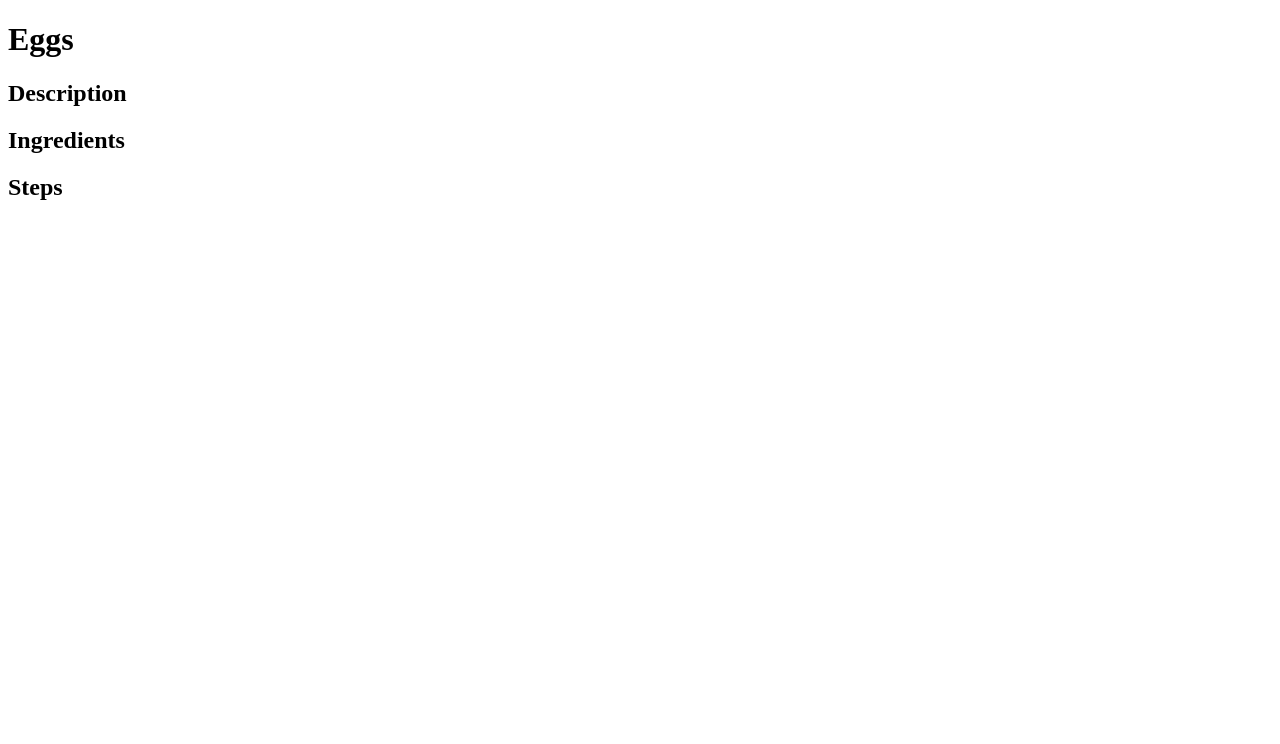
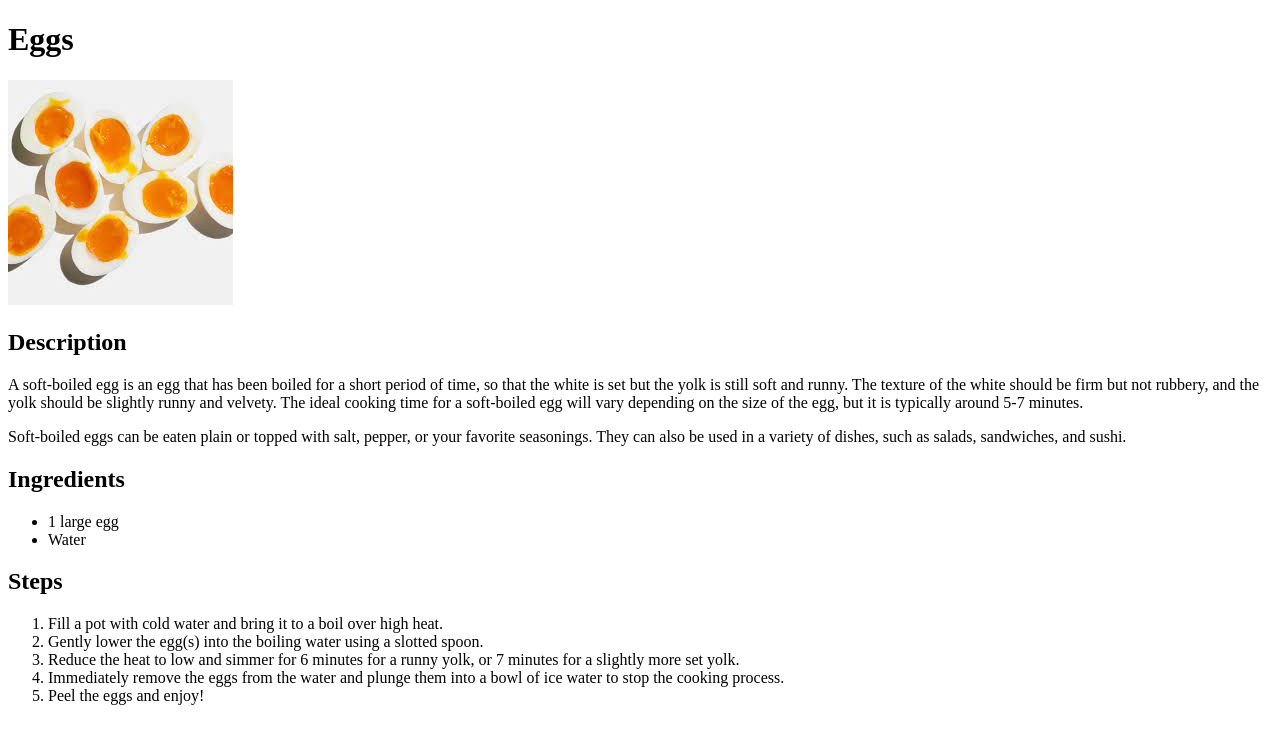
Before and after one commit to mdemore2/odin-recipes, a plain HTML site: page recipes/eggs.html in a window 1280 px wide. Drawn offline with Linux system fonts and the light colour scheme.

Commit message:
Populated eggs and toast pages
Linked images to both pages
Added description, ingredients, and steps to both pages

```diff
--- a/recipes/eggs.html
+++ b/recipes/eggs.html
@@ -7,8 +7,30 @@
 </head>
 <body>
     <h1>Eggs</h1>
+    <img src="../images/eggs.jpeg" alt="Tasty eggs!">
+
     <h2>Description</h2>
+    <p>
+        A soft-boiled egg is an egg that has been boiled for a short period of time, so that the white is set but the yolk is still soft and runny.
+        The texture of the white should be firm but not rubbery, and the yolk should be slightly runny and velvety.
+        The ideal cooking time for a soft-boiled egg will vary depending on the size of the egg, but it is typically around 5-7 minutes.
+    </p>
+    <p>
+        Soft-boiled eggs can be eaten plain or topped with salt, pepper, or your favorite seasonings.
+        They can also be used in a variety of dishes, such as salads, sandwiches, and sushi.
+    </p>
     <h2>Ingredients</h2>
+    <ul>
+        <li>1 large egg</li>
+        <li>Water</li>
+    </ul>
     <h2>Steps</h2>
+    <ol>
+        <li>Fill a pot with cold water and bring it to a boil over high heat.</li>
+        <li>Gently lower the egg(s) into the boiling water using a slotted spoon.</li>
+        <li>Reduce the heat to low and simmer for 6 minutes for a runny yolk, or 7 minutes for a slightly more set yolk.</li>
+        <li>Immediately remove the eggs from the water and plunge them into a bowl of ice water to stop the cooking process.</li>
+        <li>Peel the eggs and enjoy!</li>
+    </ol>
 </body>
 </html>
```
Also changed, not shown: recipes/toast.html (+22 -0 lines).
